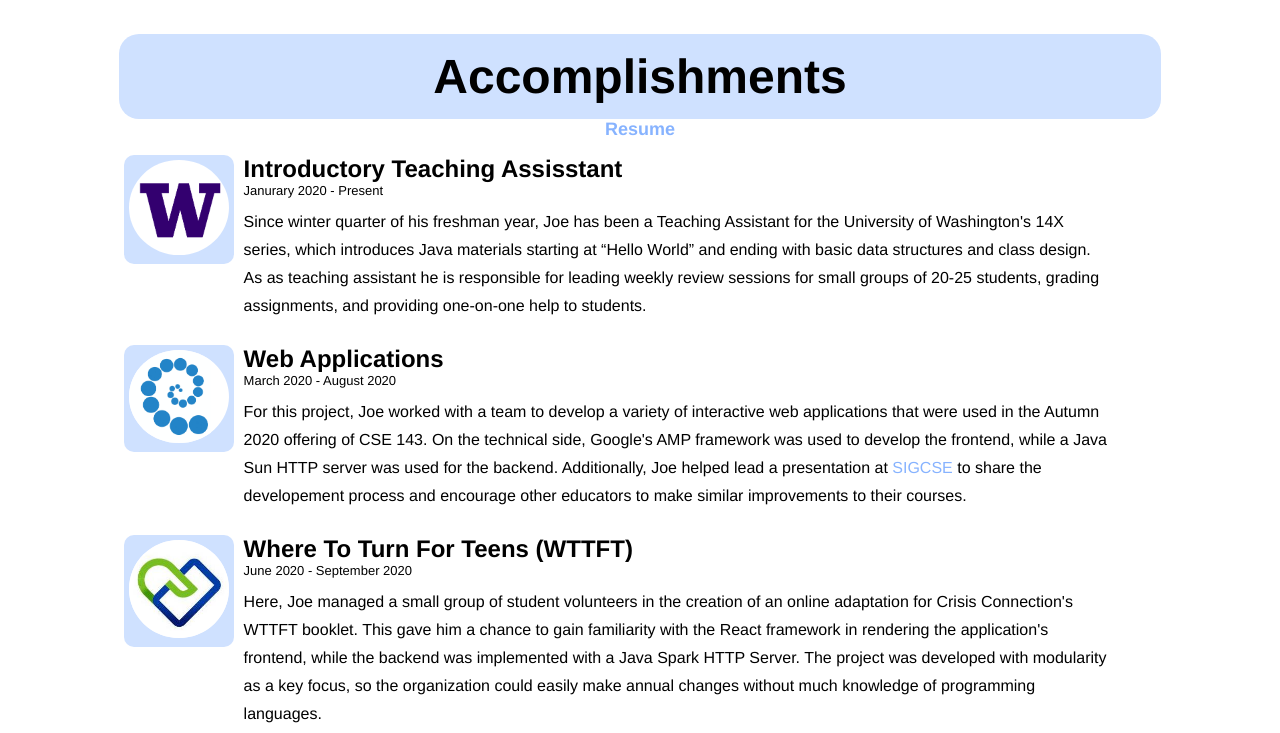
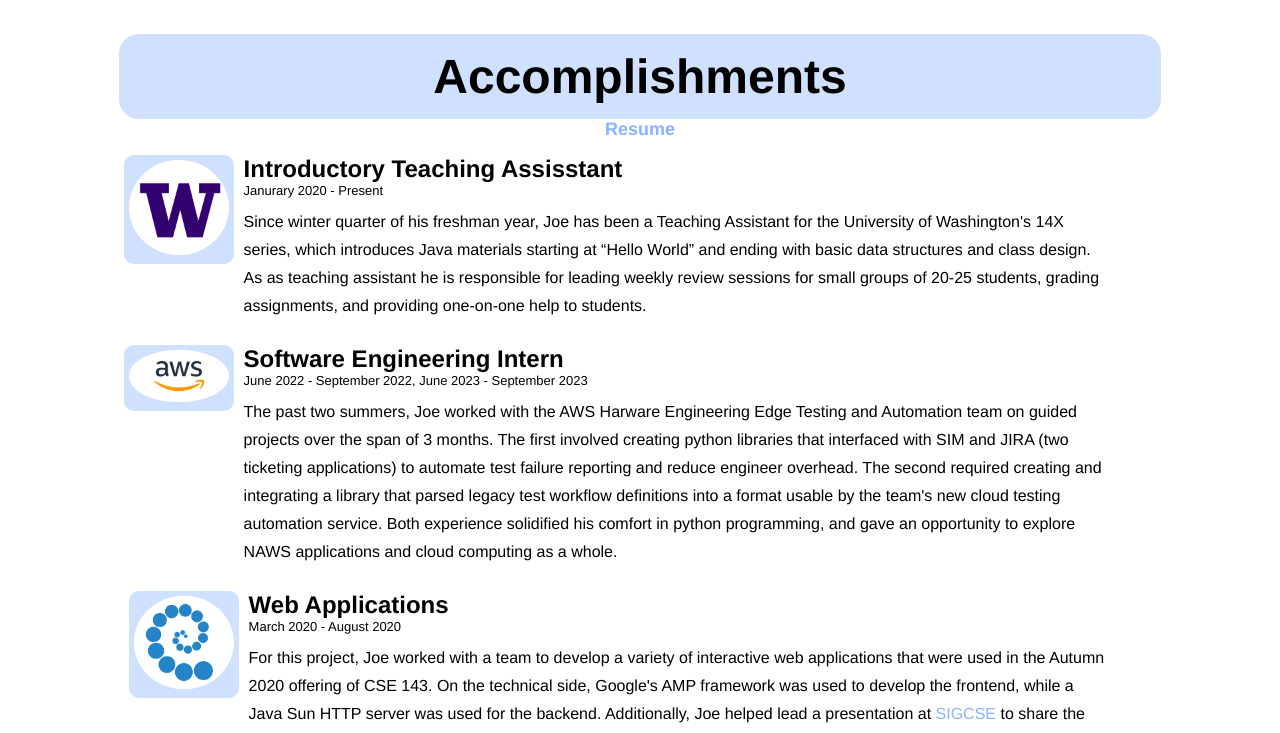
Before and after one commit to jspaniac/Personal-Website, a website: page docs/accomplishments.html in a window 1280 px wide. Shown: the top 733 px of the page. Drawn offline with Linux system fonts and the light colour scheme.

Commit message:
Adding AWS internships to accomplishments

```diff
--- a/docs/accomplishments.html
+++ b/docs/accomplishments.html
@@ -21,6 +21,16 @@
 
 		<div class="desc"> Since winter quarter of his freshman year, Joe has been a Teaching Assistant for the University of Washington's 14X series, which introduces Java materials starting at “Hello World” and ending with basic data structures and class design. As as teaching assistant he is responsible for leading weekly review sessions for small groups of 20-25 students, grading assignments, and providing one-on-one help to students.
 		</div>
+	  </div>
+  	</div>
+
+  	<div class="row">
+	  <div class="col image"><img src="./public/images/icons/aws.png"></div>
+	  <div class="col writing">
+	  	<div class="title"><strong>Software Engineering Intern</strong></div>
+		<div class="info">June 2022 - September 2022, June 2023 - September 2023</div>
+
+		<div class="desc"> The past two summers, Joe worked with the AWS Harware Engineering Edge Testing and Automation team on guided projects over the span of 3 months. The first involved creating python libraries that interfaced with SIM and JIRA (two ticketing applications) to automate test failure reporting and reduce engineer overhead. The second required creating and integrating a library that parsed legacy test workflow definitions into a format usable by the team's new cloud testing automation service. Both experience solidified his comfort in python programming, and gave an opportunity to explore NAWS applications and cloud computing as a whole.
 	  </div>
   	</div>
 
```
